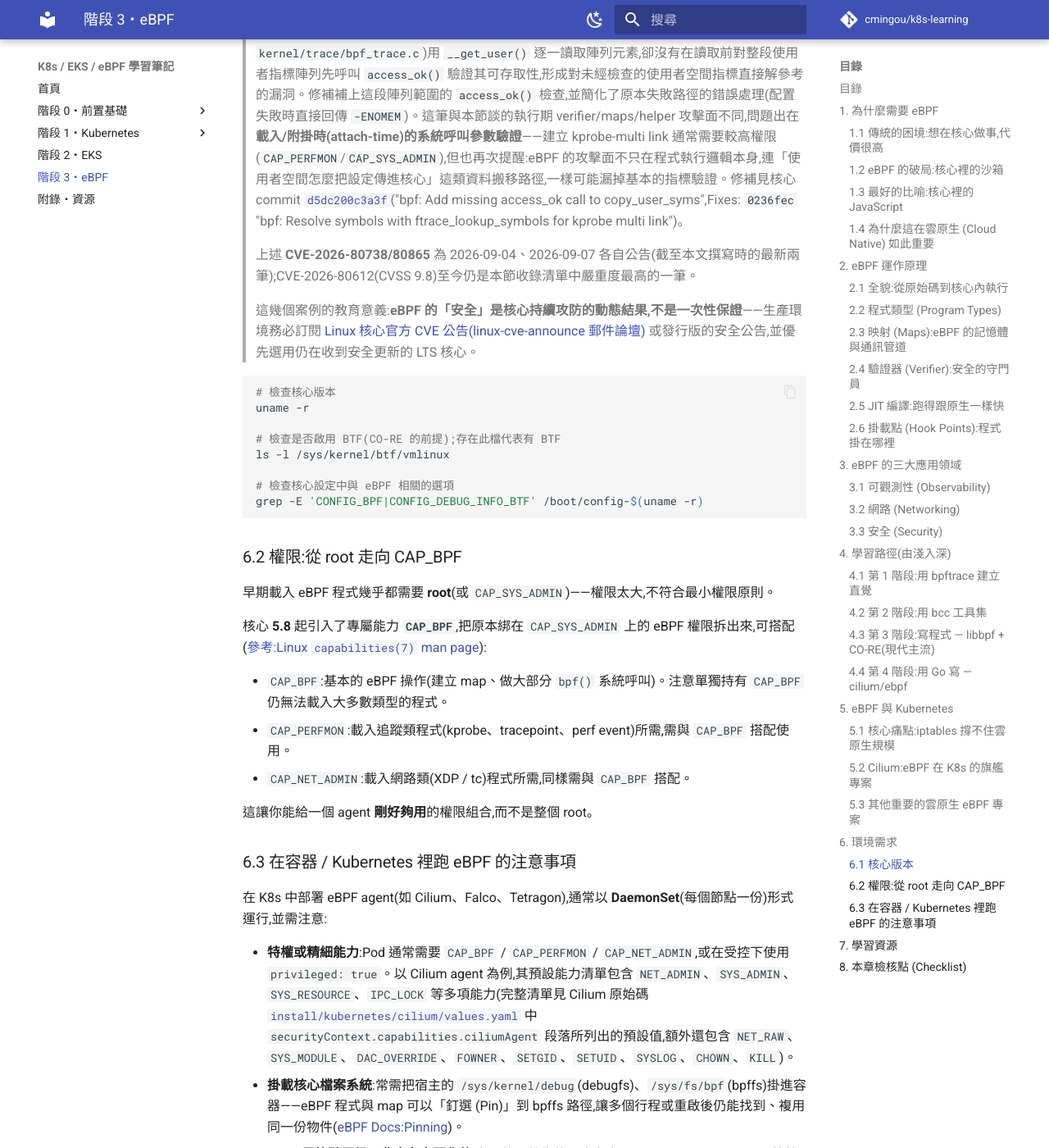
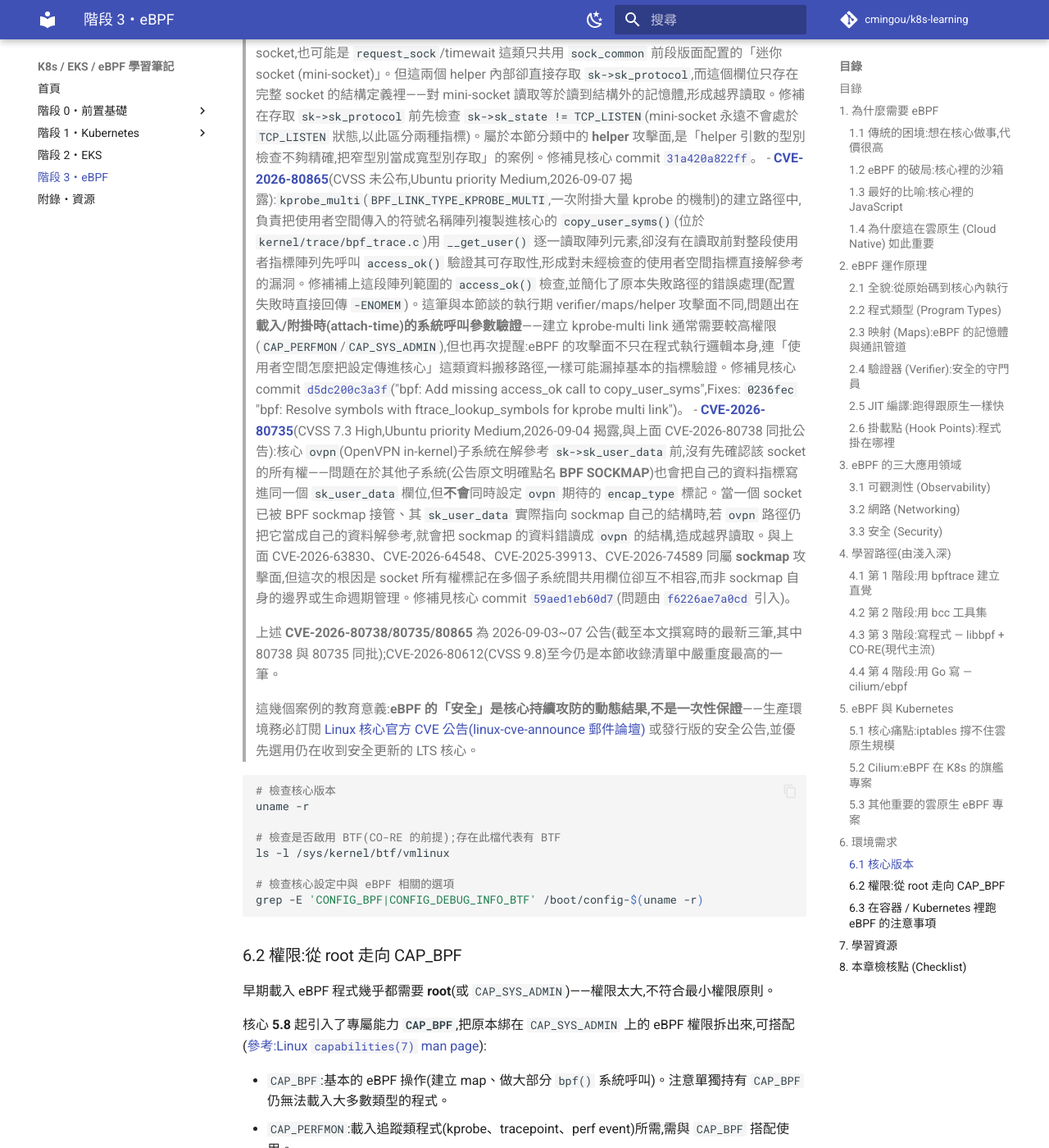
Before and after one commit to cmingou/k8s-learning, an MkDocs documentation site: the page built from docs/03-ebpf/README.md, in a window 1280 px wide and 1400 px high, scrolled down 25581 px. Shown: the whole window at 82% size. Built offline with MkDocs 1.6.1 and Material for MkDocs 9.7.7, drawn with Linux system fonts in a browser that asks for light colours; comment, search, counter and statistics services are not loaded; some of the changed text lies outside the part shown.

Commit message:
Update Helm 3 EOL timeline, add missing EKS IAM condition keys, and add 2 missing eBPF kernel CVEs
- docs/01-kubernetes/08-helm-debug-observability.md: Helm 3's final feature
  release (v3.22.0) shipped 2026-09-09; security-only support now runs
  through 2027-02-10 per the official Helm blog. Previous note (v3.21.4,
  vague "parallel maintenance") was stale.
- docs/02-eks/README.md: document the April 2026 EKS IAM condition keys
  (eks:endpointPublicAccess, eks:kubernetesVersion, eks:deletionProtection,
  etc.) for cluster-governance SCPs, which was missing from section 3.1.
- docs/03-ebpf/README.md: add CVE-2026-43009 (BPF verifier atomic-fetch
  precision-tracking pruning bug, same batch as the already-listed
  CVE-2026-43030) and CVE-2026-80735 (ovpn/BPF-SOCKMAP sk_user_data OOB
  read, same batch as the already-listed CVE-2026-80738), both previously
  missing from the CVE tracking list.

Co-Authored-By: Claude Sonnet 5 <noreply@anthropic.com>
Claude-Session: https://claude.ai/code/session_01Q1FkAcK363dxpPS5bZ4GRz

```diff
--- a/docs/03-ebpf/README.md
+++ b/docs/03-ebpf/README.md
@@ -528,6 +528,7 @@ eBPF 的功能與核心版本**強相關**。各功能登場的大致里程碑(
 > - **[CVE-2026-23359](https://ubuntu.com/security/CVE-2026-23359)**(CVSS 7.8,2026-03-25 揭露):`BPF_MAP_TYPE_DEVMAP` 的 XDP 廣播轉送路徑中,`get_upper_ifindexes()` 在收集裝置的「上層 (upper)」介面索引時未做邊界檢查,呼叫端原本假設上層裝置數量不超過 `MAX_NEST_DEV`(8)並依此配置陣列空間——但當一張裝置疊了超過 8 個上層裝置(例如疊了大量 macvlan 介面)、且掛上帶 `BPF_F_BROADCAST | BPF_F_EXCLUDE_INGRESS` flag 的 XDP 程式時,收到封包觸發轉送就會寫出堆疊陣列邊界,造成 stack out-of-bounds write。修補為 `get_upper_ifindexes()` 加上 `max` 容量參數,超出時回傳 `-EOVERFLOW` 並中止轉送。與下面 CVE-2026-64545 同屬 **XDP 導向 (redirect) 路徑**出錯的案例,只是這次錯在邊界檢查而非 NULL 檢查(且觸發需要 `CAP_BPF` + `CAP_NET_ADMIN`,一般僅 root 可達,風險相對較低)。
 > - **[CVE-2026-31525](https://ubuntu.com/security/CVE-2026-31525)**(CVSS 7.8,2026-04-22 揭露):BPF 直譯器 (interpreter) 處理有號 32 位元除法/取餘 (`sdiv`/`smod`) 指令時,對運算元呼叫 `abs()` 巨集——但當運算元為 `S32_MIN`(`0x80000000`)時,`abs()` 的行為屬於未定義行為 (undefined behavior),導致直譯器實際算出的結果,與驗證器 `scalar32_min_max_sdiv()` 靜態推導出的範圍不一致,可構造出讓驗證器誤判為安全、實際卻越界的 map value 存取。修補新增 `abs_s32()`,先轉型為 `u32` 再取負以避免有號溢位。與 2.4 節的 CVE-2026-31413 同屬「驗證器推導與執行期實際行為不一致」的類型,只是這次錯在直譯器對 `abs()` 的誤用,而非純量推導邏輯本身。
 > - **[CVE-2026-43030](https://ubuntu.com/security/CVE-2026-43030)**(CVSS 7.8,2026-05-01 揭露):驗證器的 `regsafe()` 在比對指向封包 (packet) 的指標狀態時,當舊狀態 `rold->reg->range == BEYOND_PKT_END` 而目前狀態 `rcur->reg->range == N` 時可能誤判為安全,導致某些其實帶有有效封包範圍、理應被探索的狀態被跳過驗證。屬於**驗證器**的狀態剪枝 (state pruning) 邏輯出錯。
+> - **[CVE-2026-43009](https://ubuntu.com/security/CVE-2026-43009)**(CVSS 7.8,Ubuntu priority High,2026-05-01 揭露,與上面 CVE-2026-43030 同批公告):`backtrack_insn()` 在回溯精確度追蹤 (precision tracking) 時,遇到帶 `BPF_ATOMIC | BPF_FETCH` 的 `BPF_STX` 指令(例如 `BPF_CMPXCHG`)未特殊處理——這類指令的 `src` 暫存器(`BPF_CMPXCHG` 則是 `r0`)其實同時也是「目的」,會被寫入記憶體讀出的舊值,但既有邏輯仍把它當成一般 store、只當作輸入處理,導致精確度沒有正確回傳給對應的堆疊 (stack) 位置、該位置未被標記為 precise。後續驗證器的路徑剪枝 (path pruning) 可能因此誤判兩條實際堆疊狀態不同的分支為等價而剪掉不該剪的分支。修補讓 `backtrack_insn()` 的 `BPF_LDX` 處理邏輯透過新增的 `is_atomic_fetch_insn()` 判斷式,一併涵蓋 atomic fetch 指令。屬於**驗證器**的狀態剪枝邏輯出錯,與上面 CVE-2026-43030 同屬一類但錯在不同的暫存器精確度追蹤路徑。
 > - **[CVE-2026-43070](https://ubuntu.com/security/CVE-2026-43070)**(CVSS 7.8,2026-05-05 揭露):`BPF_END`(位元組序轉換)指令會就地改變暫存器的純量值,但驗證器沒有同步重置該暫存器的 `id`,導致後續以 ID 為基礎的邊界追蹤 (range tracking) 誤把兩個暫存器視為同源,可能被利用構造越界記憶體存取。屬於**驗證器**純量追蹤出錯的案例。
 > - **[CVE-2026-43321](https://ubuntu.com/security/CVE-2026-43321)**(CVSS 7.8,2026-05-08 揭露):`compute_insn_live_regs()` 在計算 live register 時,漏掉標記 `gotox rX`(間接跳躍)指令實際用到的暫存器 `rX`,導致驗證器對該暫存器的存活分析不完整。屬於**驗證器**的存活分析 (liveness analysis) 出錯。
 > - **[CVE-2026-45838](https://ubuntu.com/security/CVE-2026-45838)**(CVSS 5.5,2026-05-27 揭露):`cgroup_storage_get_next_key()` 用 `list_next_entry()` 判斷是否走到 list 尾端,但該巨集在最後一個元素時並不會回傳 `NULL`,而是透過 `container_of()` 繞回 list head,導致原本的 `NULL` 檢查永遠不會命中,使函式把 list head 誤當成合法的 map entry 讀取,將核心內部的 `struct` 欄位(而非真正的 `storage->key`)外洩給使用者空間。屬於本節分類中的 **maps/helper** 攻擊面。
@@ -583,8 +584,9 @@ eBPF 的功能與核心版本**強相關**。各功能登場的大致里程碑(
 > 上述 **CVE-2026-80612/80675/80669** 為 2026-08-31 公告的同一批修補。
 > - **[CVE-2026-80738](https://ubuntu.com/security/CVE-2026-80738)**(CVSS 7.3 High(v3.1),Ubuntu priority Medium,2026-09-04 揭露):BPF TCP syncookie 輔助函式 `bpf_tcp_gen_syncookie()`/`bpf_tcp_check_syncookie()`(常見於 XDP/tc 層做 SYN flood 防禦,讓 BPF 程式直接產生或驗證 TCP SYN cookie)接受的引數型別是 `ARG_PTR_TO_BTF_ID_SOCK_COMMON`——只保證傳入的是廣義的 `sock_common` 指標,可能是完整 socket,也可能是 `request_sock`/timewait 這類只共用 `sock_common` 前段版面配置的「迷你 socket (mini-socket)」。但這兩個 helper 內部卻直接存取 `sk->sk_protocol`,而這個欄位只存在完整 socket 的結構定義裡——對 mini-socket 讀取等於讀到結構外的記憶體,形成越界讀取。修補在存取 `sk->sk_protocol` 前先檢查 `sk->sk_state != TCP_LISTEN`(mini-socket 永遠不會處於 `TCP_LISTEN` 狀態,以此區分兩種指標)。屬於本節分類中的 **helper** 攻擊面,是「helper 引數的型別檢查不夠精確,把窄型別當成寬型別存取」的案例。修補見核心 commit [`31a420a822ff`](https://git.kernel.org/stable/c/31a420a822ff92e2090bd5d65efe8e34e2d6d9b8)。
 > - **[CVE-2026-80865](https://ubuntu.com/security/CVE-2026-80865)**(CVSS 未公布,Ubuntu priority Medium,2026-09-07 揭露):`kprobe_multi`(`BPF_LINK_TYPE_KPROBE_MULTI`,一次附掛大量 kprobe 的機制)的建立路徑中,負責把使用者空間傳入的符號名稱陣列複製進核心的 `copy_user_syms()`(位於 `kernel/trace/bpf_trace.c`)用 `__get_user()` 逐一讀取陣列元素,卻沒有在讀取前對整段使用者指標陣列先呼叫 `access_ok()` 驗證其可存取性,形成對未經檢查的使用者空間指標直接解參考的漏洞。修補補上這段陣列範圍的 `access_ok()` 檢查,並簡化了原本失敗路徑的錯誤處理(配置失敗時直接回傳 `-ENOMEM`)。這筆與本節談的執行期 verifier/maps/helper 攻擊面不同,問題出在**載入/附掛時(attach-time)的系統呼叫參數驗證**——建立 kprobe-multi link 通常需要較高權限(`CAP_PERFMON`/`CAP_SYS_ADMIN`),但也再次提醒:eBPF 的攻擊面不只在程式執行邏輯本身,連「使用者空間怎麼把設定傳進核心」這類資料搬移路徑,一樣可能漏掉基本的指標驗證。修補見核心 commit [`d5dc200c3a3f`](https://github.com/torvalds/linux/commit/d5dc200c3a3f217de072af269dd90adddf90e48d)("bpf: Add missing access_ok call to copy_user_syms",Fixes: `0236fec` "bpf: Resolve symbols with ftrace_lookup_symbols for kprobe multi link")。
+> - **[CVE-2026-80735](https://ubuntu.com/security/CVE-2026-80735)**(CVSS 7.3 High,Ubuntu priority Medium,2026-09-04 揭露,與上面 CVE-2026-80738 同批公告):核心 `ovpn`(OpenVPN in-kernel)子系統在解參考 `sk->sk_user_data` 前,沒有先確認該 socket 的所有權——問題在於其他子系統(公告原文明確點名 **BPF SOCKMAP**)也會把自己的資料指標寫進同一個 `sk_user_data` 欄位,但**不會**同時設定 `ovpn` 期待的 `encap_type` 標記。當一個 socket 已被 BPF sockmap 接管、其 `sk_user_data` 實際指向 sockmap 自己的結構時,若 `ovpn` 路徑仍把它當成自己的資料解參考,就會把 sockmap 的資料錯讀成 `ovpn` 的結構,造成越界讀取。與上面 CVE-2026-63830、CVE-2026-64548、CVE-2025-39913、CVE-2026-74589 同屬 **sockmap** 攻擊面,但這次的根因是 socket 所有權標記在多個子系統間共用欄位卻互不相容,而非 sockmap 自身的邊界或生命週期管理。修補見核心 commit [`59aed1eb60d7`](https://github.com/torvalds/linux/commit/59aed1eb60d70678a53acccb0cb337a26ce6680e)(問題由 [`f6226ae7a0cd`](https://github.com/torvalds/linux/commit/f6226ae7a0cd47aaa9175aca6a1e19600f884cbf) 引入)。
 >
-> 上述 **CVE-2026-80738/80865** 為 2026-09-04、2026-09-07 各自公告(截至本文撰寫時的最新兩筆);CVE-2026-80612(CVSS 9.8)至今仍是本節收錄清單中嚴重度最高的一筆。
+> 上述 **CVE-2026-80738/80735/80865** 為 2026-09-03~07 公告(截至本文撰寫時的最新三筆,其中 80738 與 80735 同批);CVE-2026-80612(CVSS 9.8)至今仍是本節收錄清單中嚴重度最高的一筆。
 >
 > 這幾個案例的教育意義:**eBPF 的「安全」是核心持續攻防的動態結果,不是一次性保證**——生產環境務必訂閱 [Linux 核心官方 CVE 公告(linux-cve-announce 郵件論壇)](https://docs.kernel.org/process/cve.html) 或發行版的安全公告,並優先選用仍在收到安全更新的 LTS 核心。
 
```
Also changed, not shown: docs/01-kubernetes/08-helm-debug-observability.md (+1 -1 lines), docs/02-eks/README.md (+2 -0 lines).
